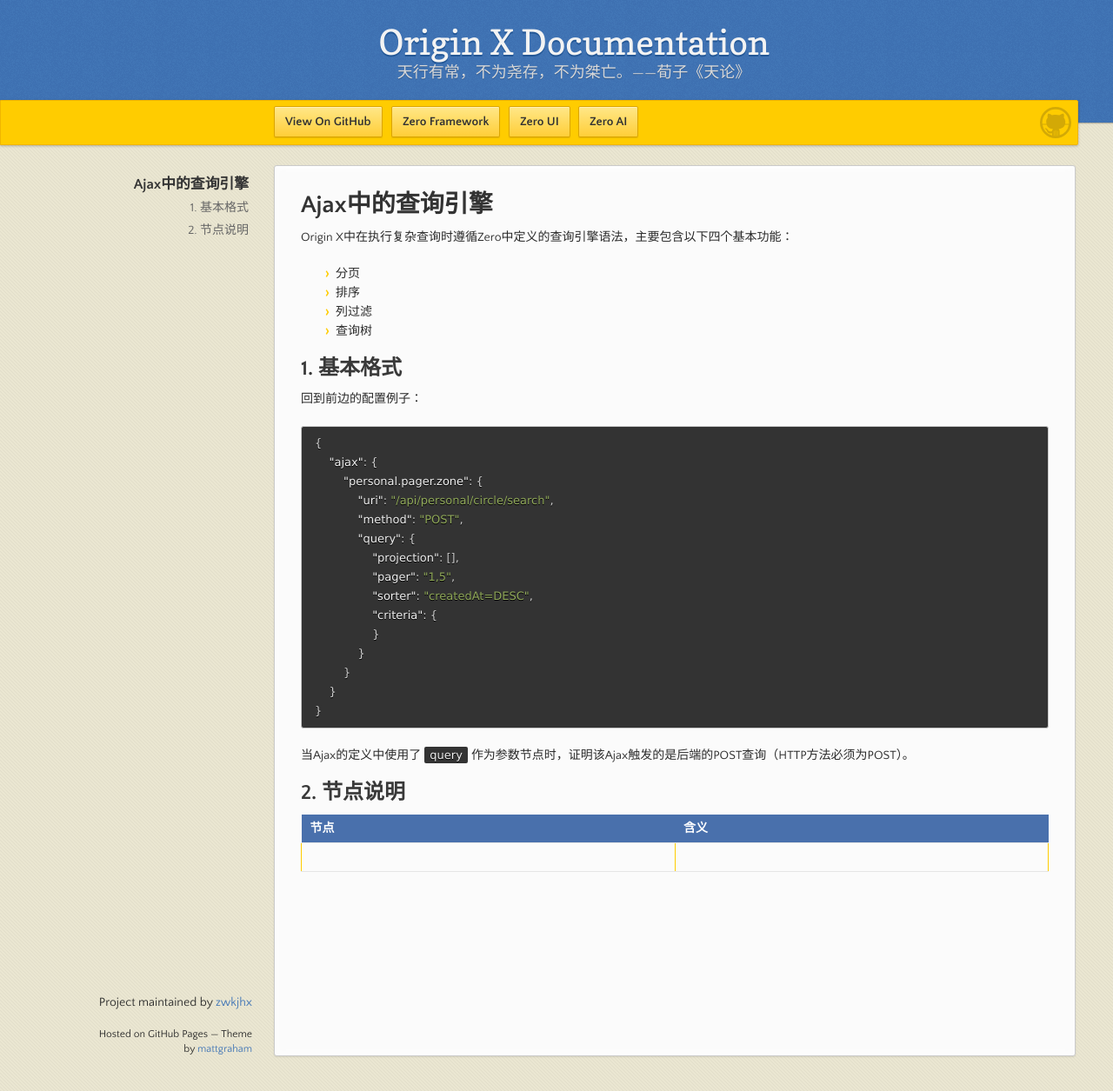
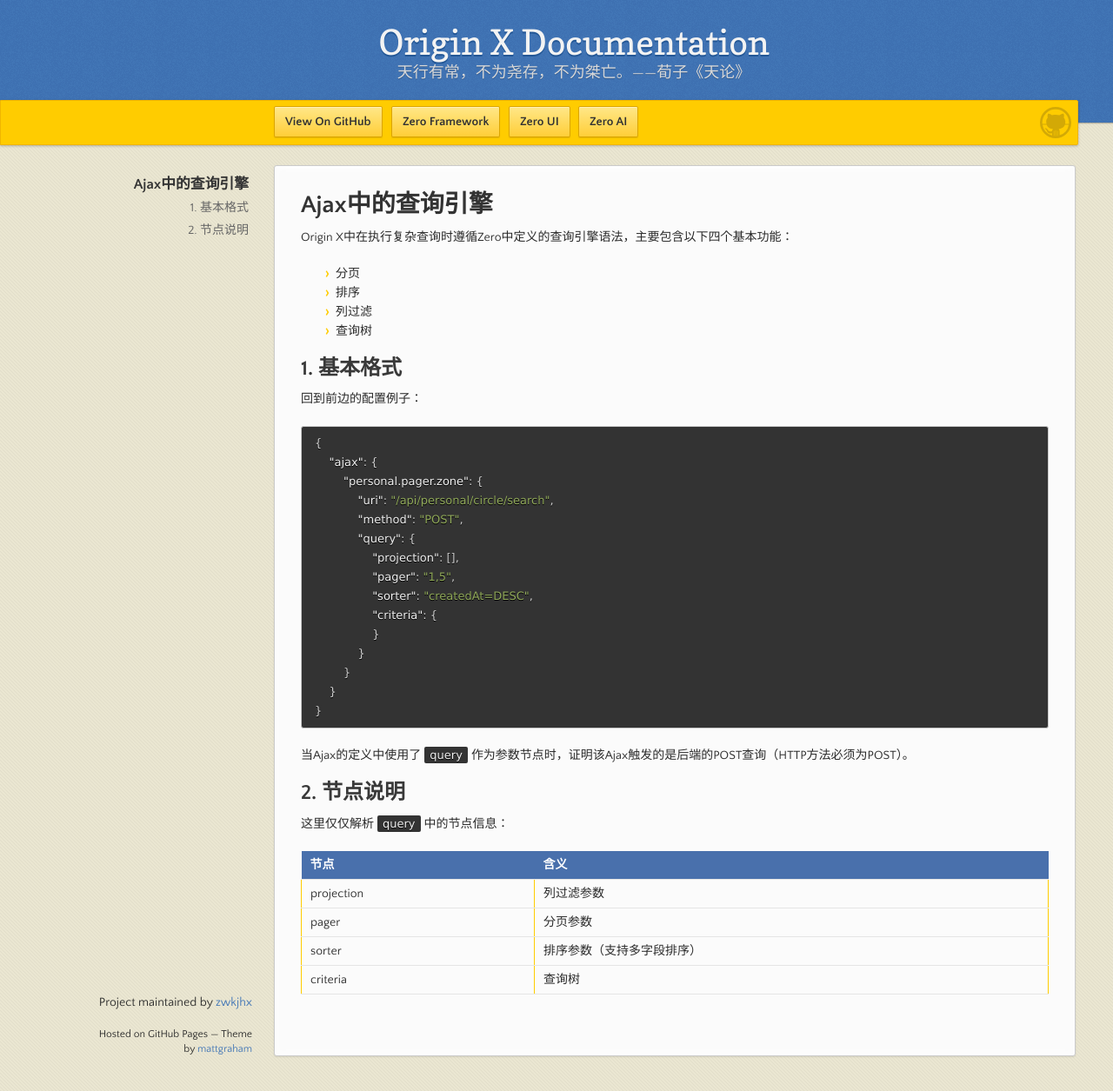
Before and after one commit to zwkjhx/ox-doc, a Jekyll site: the page built from specification/3-origin-xgui-fan/spo-007-ajaxzhong-de-cha-xun-yin-qing.md, in a window 1280 px wide and 1255 px high. Shown: the whole window at 87% size. Built offline with Jekyll 4.4.1, drawn with Linux system fonts in a browser that asks for light colours; our own code applies the rules of GitHub Pages for plain Markdown files.

Commit message:
Updates specification/3-origin-xgui-fan/spo-007-ajaxzhong-de-cha-xun-yin-qing.md
Auto commit by GitBook Editor

```diff
--- a/specification/3-origin-xgui-fan/spo-007-ajaxzhong-de-cha-xun-yin-qing.md
+++ b/specification/3-origin-xgui-fan/spo-007-ajaxzhong-de-cha-xun-yin-qing.md
@@ -33,6 +33,11 @@
 
 ## 2. 节点说明
 
+这里仅仅解析`query`中的节点信息：
+
 | 节点 | 含义 |
 | :--- | :--- |
-|  |  |
+| projection | 列过滤参数 |
+| pager | 分页参数 |
+| sorter | 排序参数（支持多字段排序） |
+| criteria | 查询树 |
```
